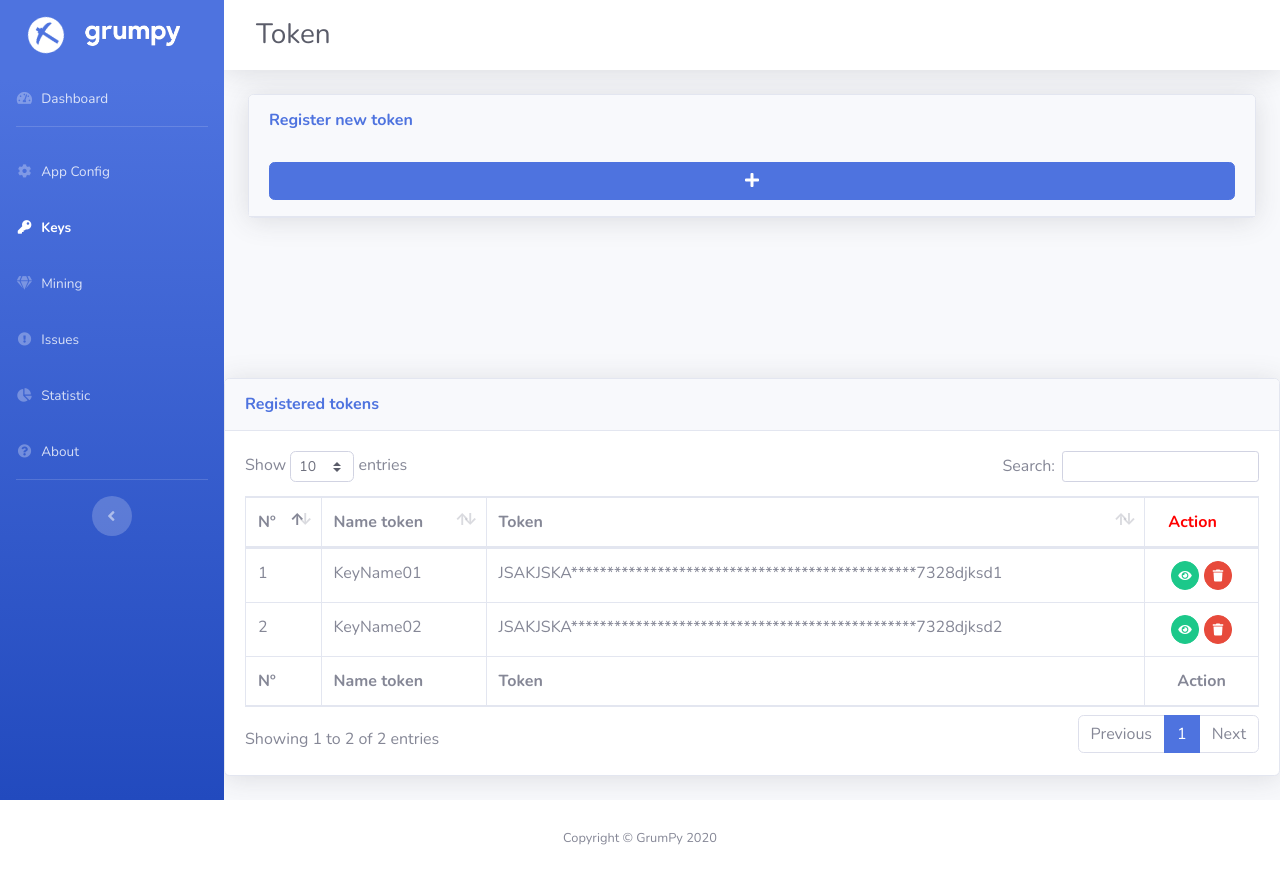
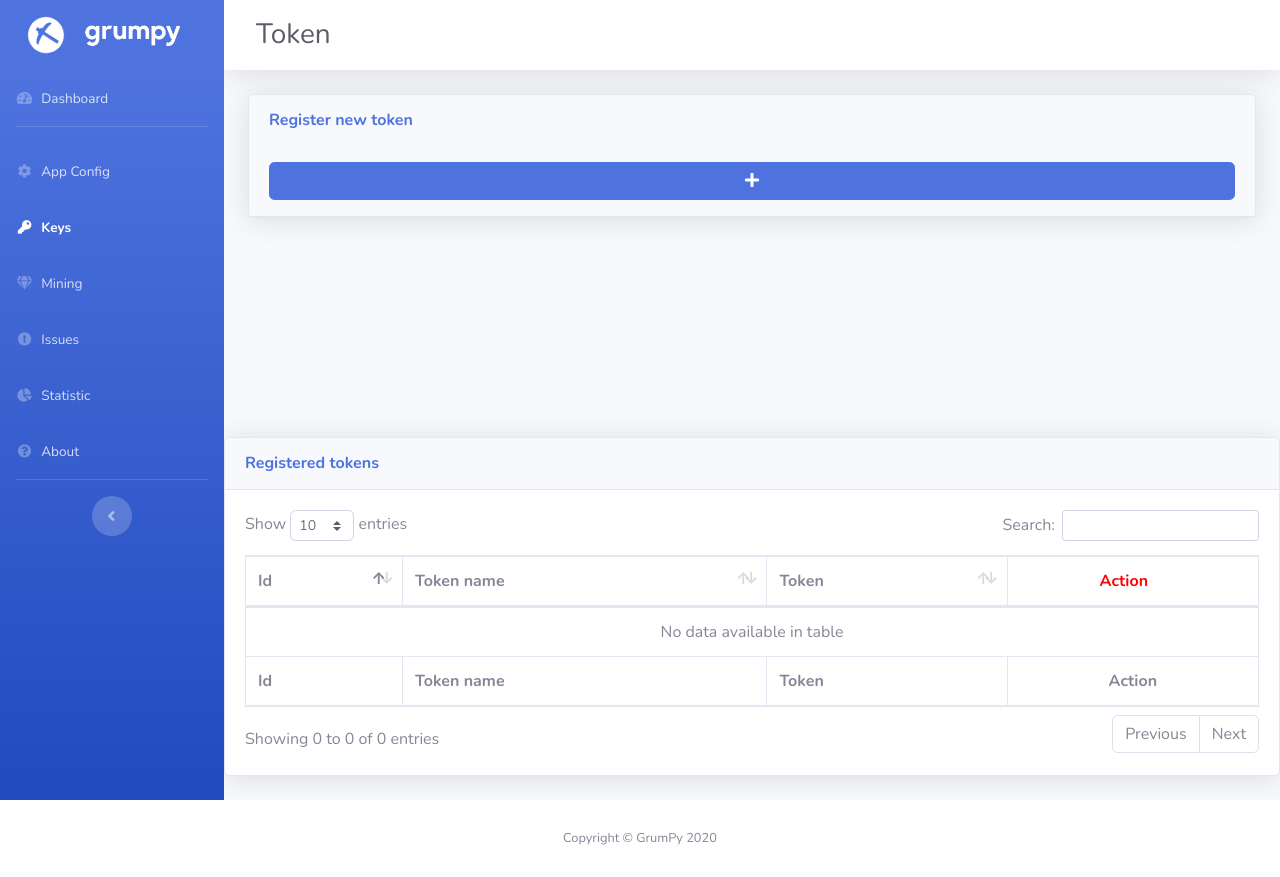
Before and after one commit to arieslab/GrumPy, a Django app: page /keys in a window 1280 px wide. Run offline with Django 3.2, Linux system fonts and the light colour scheme; data that the repository does not hold is empty; parts of the project's set-up code (start-up, migrations or seed data) failed here and were passed over; some libraries are stand-ins or nearby versions.

Commit message:
Adding implemetation to populate the token main table

```diff
--- a/Miner/templates/miner/key.html
+++ b/Miner/templates/miner/key.html
@@ -63,8 +63,8 @@
             <table class="table table-bordered" id="dataTable" width="100%" cellspacing="0">
                 <thead>
                 <tr>
-                    <th>Nº</th>
-                    <th>Name token</th>
+                    <th>Id</th>
+                    <th>Token name</th>
                     <th>Token</th>
                     <th class="action th sorting_desc_disabled th sorting_asc_disabled" id="action" style="text-align: center;vertical-align: middle;">Action</th>
 
@@ -72,17 +72,18 @@
                 </thead>
                 <tfoot>
                 <tr>
-                    <th>Nº</th>
-                    <th>Name token</th>
+                    <th>Id</th>
+                    <th>Token name</th>
                     <th>Token</th>
                     <th style="text-align: center;vertical-align: middle;">Action</th>
                 </tr>
                 </tfoot>
                 <tbody>
-                <tr>
-                    <td>1</td>
-                    <td>KeyName01</td>
-                    <td>JSAKJSKA************************************************7328djksd1</td>
+                {% for token in tokens %}
+                    <tr>
+                    <td>{{ token.id }}</td>
+                    <td> {{ token.tokenname }}</td>
+                    <td>{{ token.token }}</td>
                     <td style="text-align: center;vertical-align: middle;">
                         <a href="#" class="btn btn-success btn-circle btn-sm">
                             <i class="fas fa-eye"></i>
@@ -92,19 +93,7 @@
                         </a>
                     </td>
                 </tr>
-                <tr>
-                    <td>2</td>
-                    <td>KeyName02</td>
-                    <td>JSAKJSKA************************************************7328djksd2</td>
-                    <td style="text-align: center;vertical-align: middle;">
-                        <a href="#" class="btn btn-success btn-circle btn-sm">
-                            <i class="fas fa-eye"></i>
-                        </a>
-                        <a href="#" class="btn btn-danger btn-circle btn-sm">
-                            <i class="fas fa-trash"></i>
-                        </a>
-                    </td>
-                </tr>
+                {% endfor %}
                 </tbody>
             </table>
         </div>
--- a/Miner/views.py
+++ b/Miner/views.py
@@ -11,8 +11,10 @@ def index(request):
 
 
 def keyList(request):
-
-    return render(request, 'miner/key.html')
+    context = {
+        'tokens': Token.objects.all()
+    }
+    return render(request, 'miner/key.html', context)
 
 
 def newKey(request):
```
